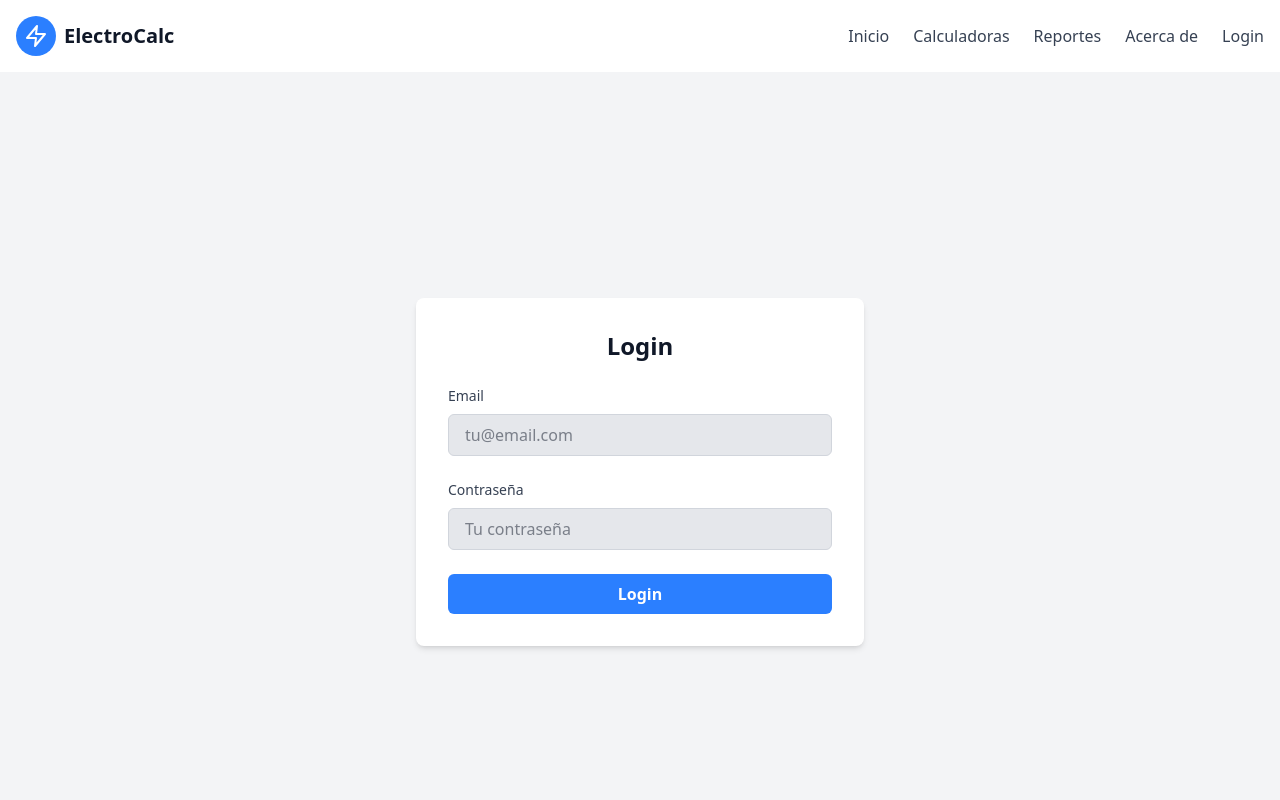
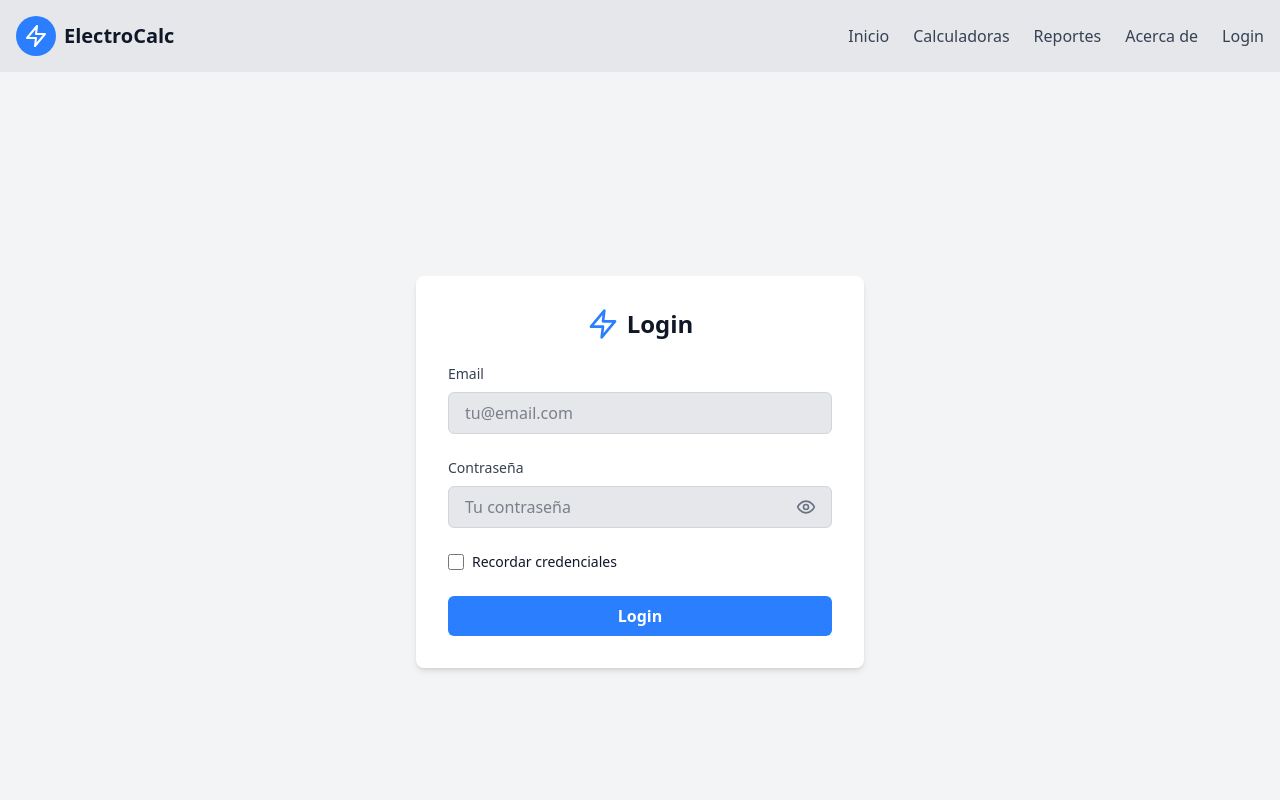
Before and after one commit to Chetti666/electro, a Next.js app: page /login in a window 1280 px wide. Shown: the top 800 px of the page. Built offline with nearby package versions, Linux system fonts and the light colour scheme.

Commit message:
login header

```diff
--- a/src/app/login/page.tsx
+++ b/src/app/login/page.tsx
@@ -1,10 +1,19 @@
-import { Label } from '@/components/ui/label';
+"use client";
+import { Label } from "@/components/ui/label";
+import { useState, SVGProps } from "react";
 
 export default function LoginPage() {
+  const [showPassword, setShowPassword] = useState(false);
+
   return (
     <div className="flex items-center justify-center min-h-screen bg-gray-100 dark:bg-gray-900">
       <div className="w-full max-w-md p-8 space-y-6 bg-white rounded-lg shadow-md dark:bg-gray-800">
-        <h1 className="text-2xl font-bold text-center text-gray-900 dark:text-white">Login</h1>
+        <div className="flex items-center justify-center gap-2">
+          <LogoIcon className="h-8 w-8 text-blue-500" />
+          <h1 className="text-2xl font-bold text-center text-gray-900 dark:text-white">
+            Login
+          </h1>
+        </div>
         <form className="space-y-6">
           <div>
             <Label htmlFor="email">Email</Label>
@@ -15,14 +24,40 @@ export default function LoginPage() {
               className="w-full px-4 py-2 mt-2 text-gray-900 bg-gray-200 border border-gray-300 rounded-md focus:outline-none focus:ring-2 focus:ring-blue-500 dark:bg-gray-700 dark:text-white dark:border-gray-600"
             />
           </div>
-          <div>
+          <div className="relative">
             <Label htmlFor="password">Contraseña</Label>
             <input
               id="password"
-              type="password"
+              type={showPassword ? "text" : "password"}
               placeholder="Tu contraseña"
               className="w-full px-4 py-2 mt-2 text-gray-900 bg-gray-200 border border-gray-300 rounded-md focus:outline-none focus:ring-2 focus:ring-blue-500 dark:bg-gray-700 dark:text-white dark:border-gray-600"
             />
+            <button
+              type="button"
+              className="absolute inset-y-0 right-0 flex items-center px-4 text-gray-500 top-7"
+              onClick={() => setShowPassword(!showPassword)}
+            >
+              {showPassword ? (
+                <EyeOffIcon className="h-5 w-5" />
+              ) : (
+                <EyeIcon className="h-5 w-5" />
+              )}
+            </button>
+          </div>
+          <div className="flex items-center justify-between">
+            <div className="flex items-center">
+              <input
+                id="remember-me"
+                type="checkbox"
+                className="w-4 h-4 text-blue-600 border-gray-300 rounded focus:ring-blue-500"
+              />
+              <Label
+                htmlFor="remember-me"
+                className="ml-2 block text-sm text-gray-900 dark:text-white"
+              >
+                Recordar credenciales
+              </Label>
+            </div>
           </div>
           <div>
             <button
@@ -37,3 +72,61 @@ export default function LoginPage() {
     </div>
   );
 }
+
+function EyeIcon(props: SVGProps<SVGSVGElement>) {
+  return (
+    <svg
+      {...props}
+      xmlns="http://www.w3.org/2000/svg"
+      width="24"
+      height="24"
+      viewBox="0 0 24 24"
+      fill="none"
+      stroke="currentColor"
+      strokeWidth="2"
+      strokeLinecap="round"
+      strokeLinejoin="round"
+    >
+      <path d="M2 12s3-7 10-7 10 7 10 7-3 7-10 7-10-7-10-7Z" />
+      <circle cx="12" cy="12" r="3" />
+    </svg>
+  );
+}
+
+function EyeOffIcon(props: SVGProps<SVGSVGElement>) {
+  return (
+    <svg
+      {...props}
+      xmlns="http://www.w3.org/2000/svg"
+      width="24"
+      height="24"
+      viewBox="0 0 24 24"
+      fill="none"
+      stroke="currentColor"
+      strokeWidth="2"
+      strokeLinecap="round"
+      strokeLinejoin="round"
+    >
+      <path d="M9.88 9.88a3 3 0 1 0 4.24 4.24" />
+      <path d="M10.73 5.08A10.43 10.43 0 0 1 12 5c7 0 10 7 10 7a13.16 13.16 0 0 1-1.67 2.68" />
+      <path d="M6.61 6.61A13.526 13.526 0 0 0 2 12s3 7 10 7a9.74 9.74 0 0 0 5.39-1.61" />
+      <line x1="2" x2="22" y1="2" y2="22" />
+    </svg>
+  );
+}
+
+function LogoIcon(props: SVGProps<SVGSVGElement>) {
+  return (
+    <svg
+      {...props}
+      viewBox="0 0 24 24"
+      fill="none"
+      stroke="currentColor"
+      strokeWidth="2"
+      strokeLinecap="round"
+      strokeLinejoin="round"
+    >
+      <path d="M13 2L3 14h9l-1 8 10-12h-9l1-8z" />
+    </svg>
+  );
+}
--- a/src/components/Header.tsx
+++ b/src/components/Header.tsx
@@ -2,7 +2,7 @@ import Link from 'next/link';
 
 export default function Header() {
   return (
-    <header className="bg-white dark:bg-gray-900 shadow-md">
+    <header className="bg-gray-200 dark:bg-gray-800 shadow-md">
       <div className="container mx-auto px-4 py-4 flex justify-between items-center">
         <Link href="/" className="flex items-center gap-2">
           <div className="relative w-10 h-10">
```
